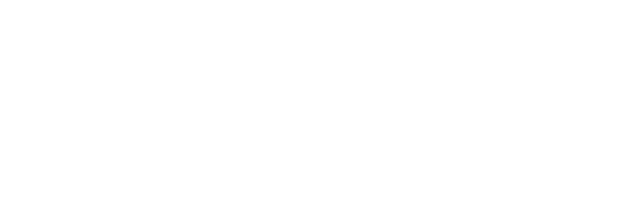
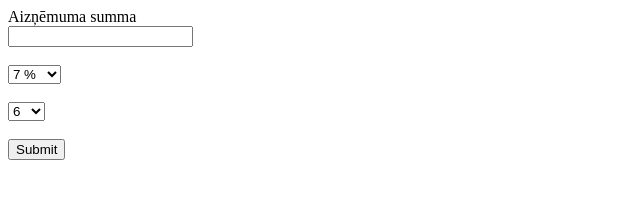
Before and after one commit to vsergejevs/pmt-javascript, a plain HTML site: page index.html in a window 1280 px wide. Shown: the whole page, without its empty margins (0-640 px from the left). Drawn offline with Linux system fonts and the light colour scheme.

Commit message:
Update index.html

```diff
--- a/index.html
+++ b/index.html
@@ -1,12 +1,38 @@
 <!DOCTYPE html>
 <html lang="en">
+
 <head>
     <meta charset="UTF-8">
     <link rel="stylesheet" type="text/css" href="style.css">
     <title>pmt</title>
 </head>
+
 <body>
+
+    <form action="/action_page.php">
+        Aizņēmuma summa<br>
+        <input type="text" name="firstname">
+        <br><br>
+        <select name="interest" id="ddlViewBy">
+            <option value="7">7 %</option>
+            <option value="9">9 %</option>
+            <option value="12">12 %</option>
+            <option value="15">15 %</option>
+        </select>
+        <br><br>
+        <select name="period" id="ddlViewBy">
+            <option value="6">6</option>
+            <option value="9">9</option>
+            <option value="12">12</option>
+            <option value="18">18</option>
+            <option value="24">24</option>
+        </select>
+        <br><br>
+        <input type="submit">
+    </form>
+
 
     <script type="text/javascript" src="main.js"></script>
 </body>
+
 </html>
```
